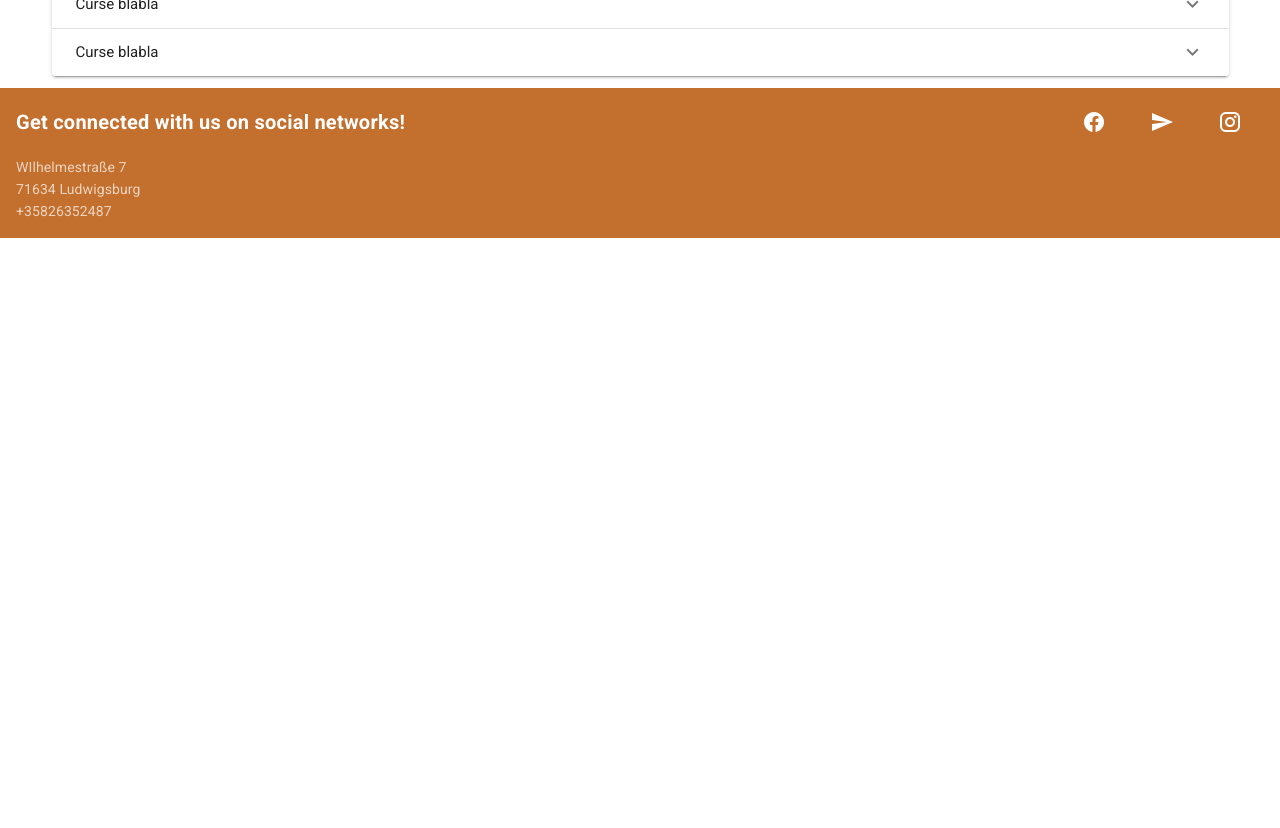
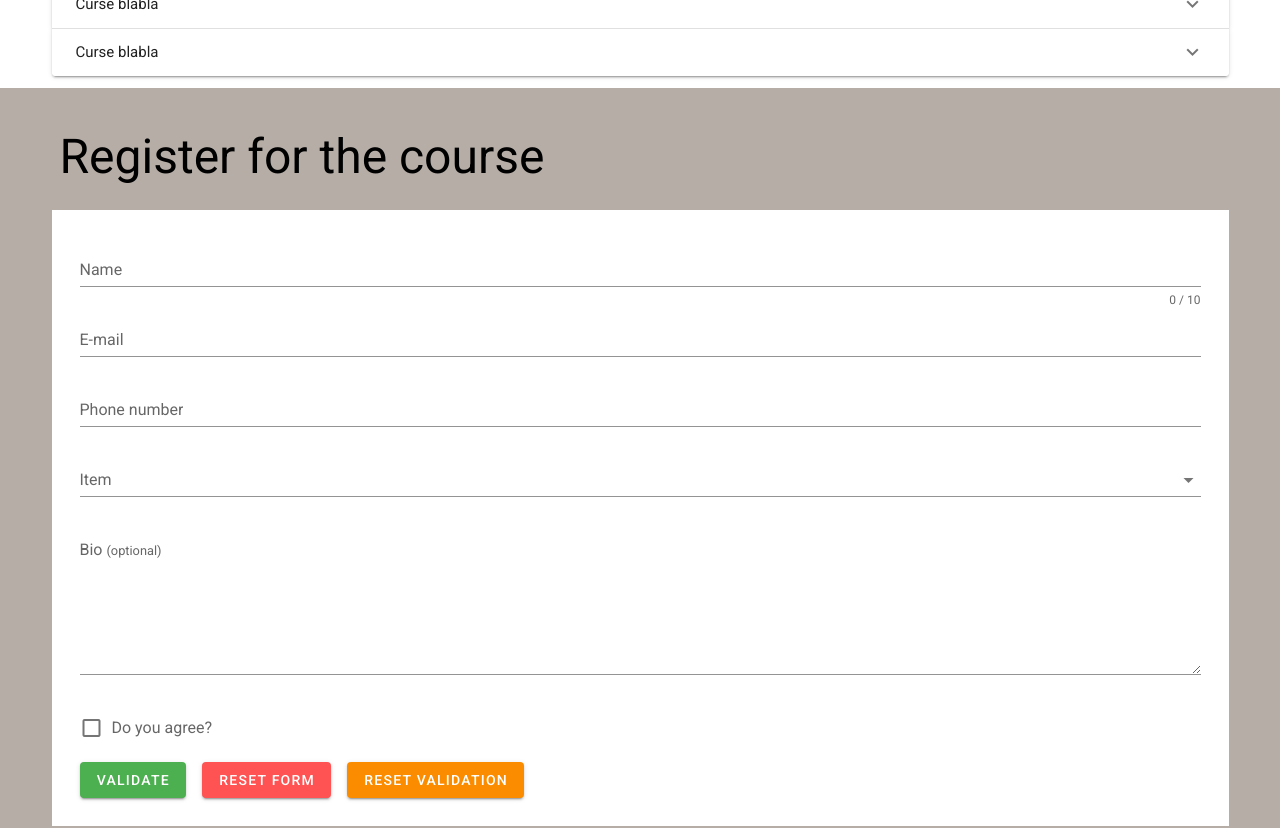
Before and after one commit to KaterinaKhleb/lubu-schule, a Vue app: page / in a window 1280 px wide. Shown: the part 1860-2688 px from the top of the page. Before the commit the page ends 2098 px from the top, so only its background shows below. Built offline with nearby package versions, Linux system fonts and the light colour scheme.

Commit message:
modified courses and added a form

```diff
--- a/src/components/AppFooter.vue
+++ b/src/components/AppFooter.vue
@@ -1,6 +1,6 @@
 <template>
     <v-footer dark padless>
-        <v-card style="width:100%" color="#c36f2d" flat tile>
+        <v-card style="width:100%" color="#456769" flat tile>
             <v-card-title >
                 <strong class="subheading"
                     >Get connected with us on social networks!</strong
--- /dev/null
+++ b/src/components/Formular.vue
@@ -0,0 +1,136 @@
+<template >
+    <v-container
+        fluid
+        class="form-main"
+        grid-list-lg
+    >
+        <v-container grid-list-lg>
+            <v-layout column>
+                <v-flex class="display-2  black--text text-xs-center my-5">Register for the course</v-flex>
+                <v-form
+                    style="background:white"
+                    ref="form"
+                    class="pa-7"
+                    v-model="valid"
+                    lazy-validation
+                >
+                    <v-text-field
+                        v-model="name"
+                        :counter="10"
+                        :rules="nameRules"
+                        label="Name"
+                        required
+                    ></v-text-field>
+
+                        <v-text-field
+                            v-model="email"
+                            :rules="emailRules"
+                            label="E-mail"
+                            required
+                        ></v-text-field>
+
+                            <v-text-field
+                                v-model="phone"
+                                :rules="phoneRules"
+                                label="Phone number"
+                                required
+                            ></v-text-field>
+
+                                <v-select
+                                    v-model="select"
+                                    :items="items"
+                                    :rules="[v => !!v || 'Item is required']"
+                                    label="Item"
+                                    required
+                                ></v-select>
+
+                                    <v-textarea
+                                        v-model="message"
+                                        color="teal"
+                                    >
+                                        <template v-slot:label>
+                                            <div>
+                                                Bio
+                                                <small>(optional)</small>
+                                            </div>
+                                        </template>
+                                        </v-textarea>
+
+                                        <v-checkbox
+                                            v-model="checkbox"
+                                            :rules="[v => !!v || 'You must agree to continue!']"
+                                            label="Do you agree?"
+                                            required
+                                        ></v-checkbox>
+
+                                            <v-btn
+                                                :disabled="!valid"
+                                                color="success"
+                                                class="mr-4"
+                                                @click="validate"
+                                            >
+                                                Validate
+                                                </v-btn>
+
+                                                <v-btn
+                                                    color="error"
+                                                    class="mr-4"
+                                                    @click="reset"
+                                                >
+                                                    Reset Form
+                                                    </v-btn>
+
+                                                    <v-btn
+                                                        color="warning"
+                                                        @click="resetValidation"
+                                                    >
+                                                        Reset Validation
+                                                        </v-btn>
+                                                        </v-form>
+            </v-layout>
+        </v-container>
+        </v-container>
+</template>
+
+<script>
+export default {
+    name: 'Formular',
+    data: () => ({
+        valid: true,
+        name: '',
+        nameRules: [
+            v => !!v || 'Name is required',
+            v =>
+                (v && v.length <= 10) || 'Name must be less than 10 characters',
+        ],
+        email: '',
+        emailRules: [
+            v => !!v || 'E-mail is required',
+            v => /.+@.+\..+/.test(v) || 'E-mail must be valid',
+        ],
+        phone: '',
+        phoneRules: [v => !!v || 'Phone id required'],
+        select: null,
+        items: ['Item 1', 'Item 2', 'Item 3', 'Item 4'],
+        checkbox: false,
+    }),
+
+    methods: {
+        validate() {
+            this.$refs.form.validate();
+        },
+        reset() {
+            this.$refs.form.reset();
+        },
+        resetValidation() {
+            this.$refs.form.resetValidation();
+        },
+    },
+};
+</script>
+
+<style scoped>
+.form-main {
+    background-color: #b5ada6;
+}
+</style>
--- a/src/components/HomePlans.vue
+++ b/src/components/HomePlans.vue
@@ -6,15 +6,15 @@
             >
         </v-layout>
         <v-layout row wrap class="meal-plans">
-            <v-expansion-panels focusable popup>
+            <v-expansion-panels popup>
                 <v-expansion-panel v-for="(item, i) in 5" :key="i">
                     <v-expansion-panel-header light >
                         Curse blabla
                     </v-expansion-panel-header>
-                    <v-expansion-panel-content color="#d9d8d4">
+                    <v-expansion-panel-content >
                         <div class="d-flex mt-5">
-                            <div class="width-50">
-                                <span class="text-h6">Description:</span>
+                            <div class="width-50" color="red">
+                                <span class="text-h5 curse-underline ">Description:</span>
                                 <br>
                                 <span class="mt-7 pt-9"
                                     >Lorem ipsum dolor sit amet, consectetur
@@ -25,10 +25,17 @@
                                     ex ea commodo consequat.
                                 </span>
                             </div>
-                            <div>
-                                <span>When?</span>
+                            <div  class="width-50">
+                                <span class="text-h5 curse-underline">When:</span>
+                                 <br>
+                                <h4>Tuesday 16:00 - 18:00</h4>
+                                <h4>Friday 17:00 - 18:00</h4>
+                                <h4>Saturday 17:00 - 18:00</h4>
+                                <h4>Sunday 17:00 - 18:00</h4>
+
                             </div>
                         </div>
+                        <v-btn class="my-7 ml-3" color="#c36f2d" light outlined tile depressed>Register</v-btn>
                     </v-expansion-panel-content>
                 </v-expansion-panel>
             </v-expansion-panels>
@@ -45,6 +52,22 @@ export default {
 
 <style scoped>
 .width-50 {
-    width: 50%;
+    width: 48%;
+    margin: auto;
+}
+
+.curse-underline::before {
+    content: '';
+    position: absolute;
+    bottom: 16px;
+    width: 150px;
+    height: 14px;
+    transform: skew(-12deg) translateY(90%);
+    background: rgba(238, 111, 87, 0.5);
+    /* z-index: -1; */
+}
+.curse-underline {
+    padding: 30px 0 8px;
+    position: relative;
 }
 </style>
--- a/src/views/Home.vue
+++ b/src/views/Home.vue
@@ -3,6 +3,7 @@
         <home-screen></home-screen>
         <home-details></home-details>
         <home-plans></home-plans>
+        <formular></formular>
     </span>
 </template>
 
@@ -10,13 +11,15 @@
 import HomeScreen from '@/components/HomeScreen';
 import HomeDetails from '@/components/HomeDetails';
 import HomePlans from '@/components/HomePlans';
+import Formular from '@/components/Formular';
 
 export default {
     name: 'home',
     components: {
         HomeScreen,
         HomeDetails,
-        HomePlans
-    }
+        HomePlans,
+        Formular,
+    },
 };
 </script>
```
